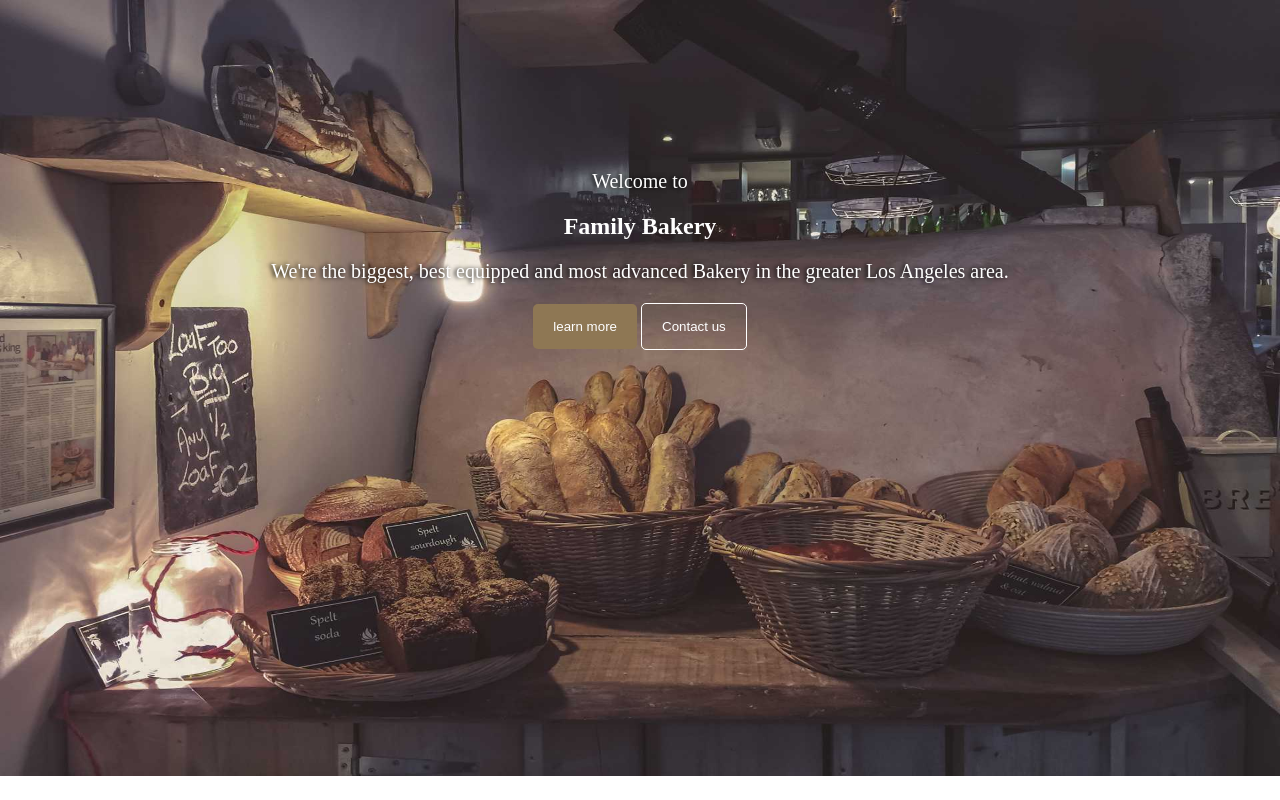
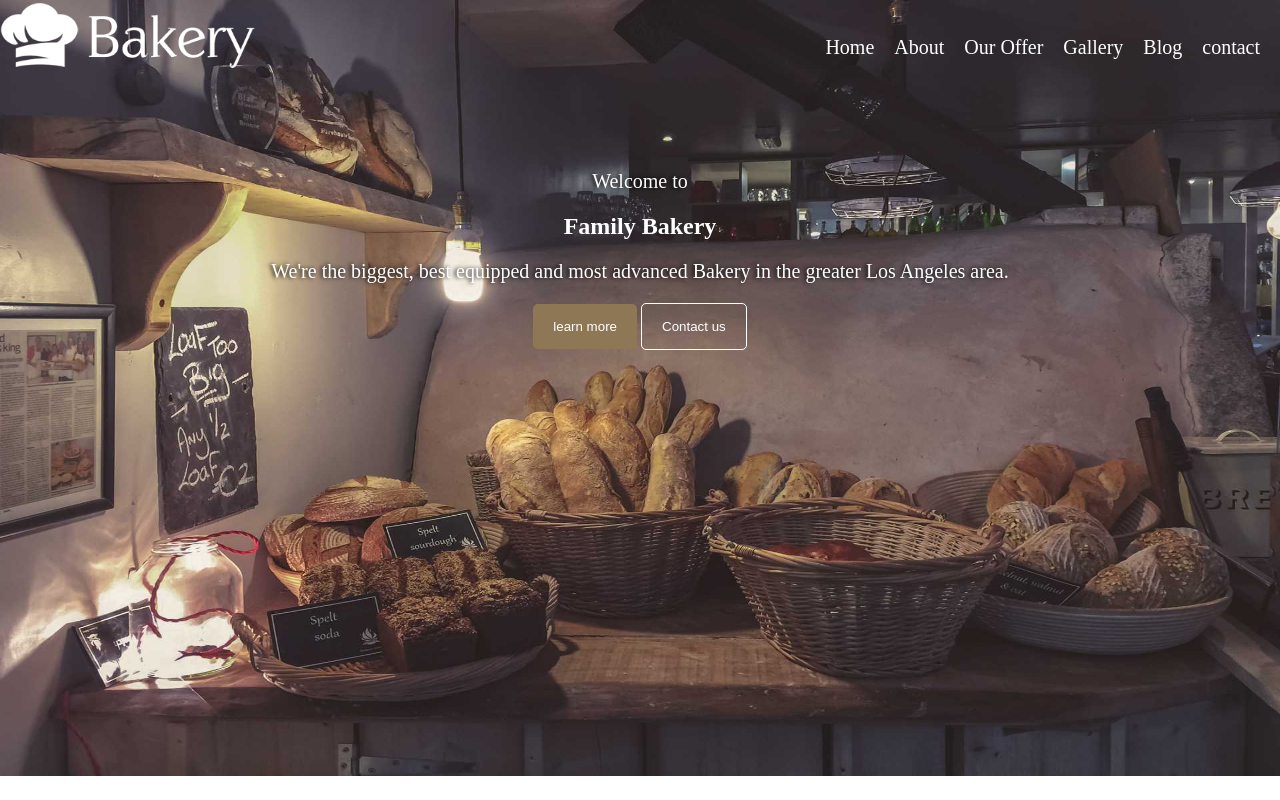
Before and after one commit to alielzahaby74/bakery_website, a plain HTML site: page index.html in a window 1280 px wide. Shown: the top 800 px of the page. Drawn offline with Linux system fonts and the light colour scheme; a web font is replaced by a local one.

Commit message:
navbar is done

```diff
--- a/index.html
+++ b/index.html
@@ -13,6 +13,22 @@
 <body>
     <!-- start slider -->
         <nav>
+            <div class="navbar">
+                <div class="navbar-image">
+                    <img src="images/bakery-light-1.png" alt="">
+                </div>
+                <div class="navbar-links">
+                    <ul>
+                        <li><a href="#home">Home</a></li>
+                        <li><a href="#about">About</a></li>
+                        <li><a href="#our-offer">Our Offer</a></li>
+                        <li><a href="#gallery">Gallery</a></li>
+                        <li><a href="#blog">Blog</a></li>
+                        <li><a href="#contact">contact</a></li>
+                    </ul>
+                </div>
+                <div class="clear-fix"></div>
+            </div>
             <div class="slider-content">
                 <p>Welcome to</p>
                 <h1>Family Bakery</h1>
@@ -26,7 +42,7 @@
 
 
     <!-- start about us -->
-    <div class="container">
+    <div class="container" id="about">
         <div class="about-us ">
             <div class=" float-left w-49"><img src="images/alexandru-stavrica-170390-800x760.jpg" alt=""></div>
             <div class=" float-right w-49 about-content">
@@ -46,7 +62,7 @@
     <!-- end about us -->
 
     <!-- start ourlocation -->
-    <div class=" container bg-gray">
+    <div class=" container bg-gray" id="our-offer">
         <div class="ourlocation ">
             <div class=" float-right w-49"><img src="images/full-2-800x640.jpg" alt="">
             </div>
@@ -62,7 +78,7 @@
     <!-- end ourlocation -->
 
     <!-- start ourbaking -->
-    <div class="container">
+    <div class="container" id="Gallery">
         <div class="our-baking">
             <h2>Our baking</h2>
             <p>Learn more about them. We have worked truly hard to make them perfect for every use.</p>
@@ -88,7 +104,7 @@
     <!-- end ourbaking -->
 
     <!-- start contact information -->
-    <div class="container">
+    <div class="container" id="blog">
         <div class="bg-gray">
             <div class="contact">
                 <div class="contact-text w-49">
@@ -121,7 +137,7 @@
     <!-- end contact information -->
 
     <!-- start details -->
-    <div class="mt-25 bg-dark-gray">
+    <div class="mt-25 bg-dark-gray" id="contact">
         <div class="details">
             <div class="details-item">
                 <h2>about us</h2>
--- a/main.css
+++ b/main.css
@@ -23,6 +23,35 @@
     text-align: center;
     color: #fff;
  }
+
+ nav .navbar
+ {
+    position: fixed;
+    width: 100%;
+ }
+ nav .navbar .navbar-image
+ {
+    width: 20%;
+    float: left;
+ }
+ nav .navbar .navbar-links
+ {
+    float: right;
+    margin: 20px 10px 0 0;
+ }
+ nav .navbar .navbar-links li
+ {
+    list-style: none;
+    float: left;
+    margin: 0 10px;
+ }
+
+ nav .navbar .navbar-links li a
+ {
+    color: #fff;
+    text-decoration: none;
+ }
+
  nav .slider-content
  {
 
@@ -62,6 +91,7 @@
 
 .container
 {
+    height: 85vh;
     margin: 40px 0;
     /* background-color: aquamarine; */
 }
```
